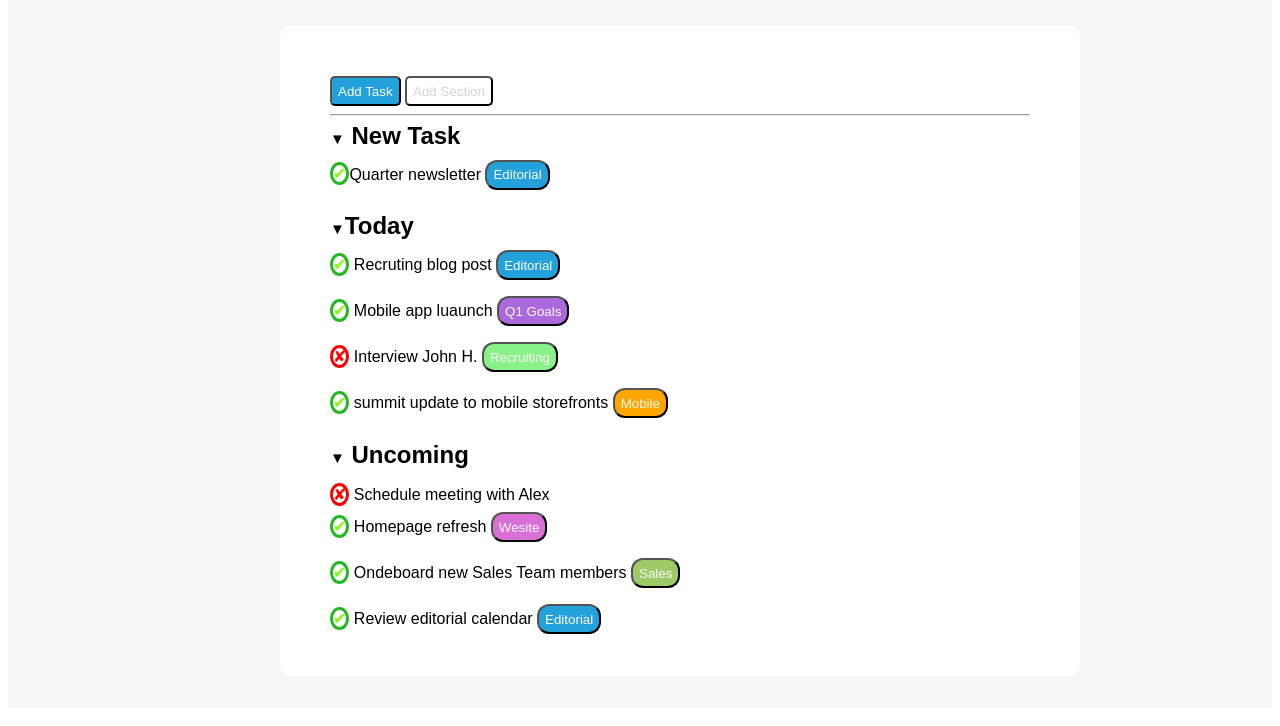
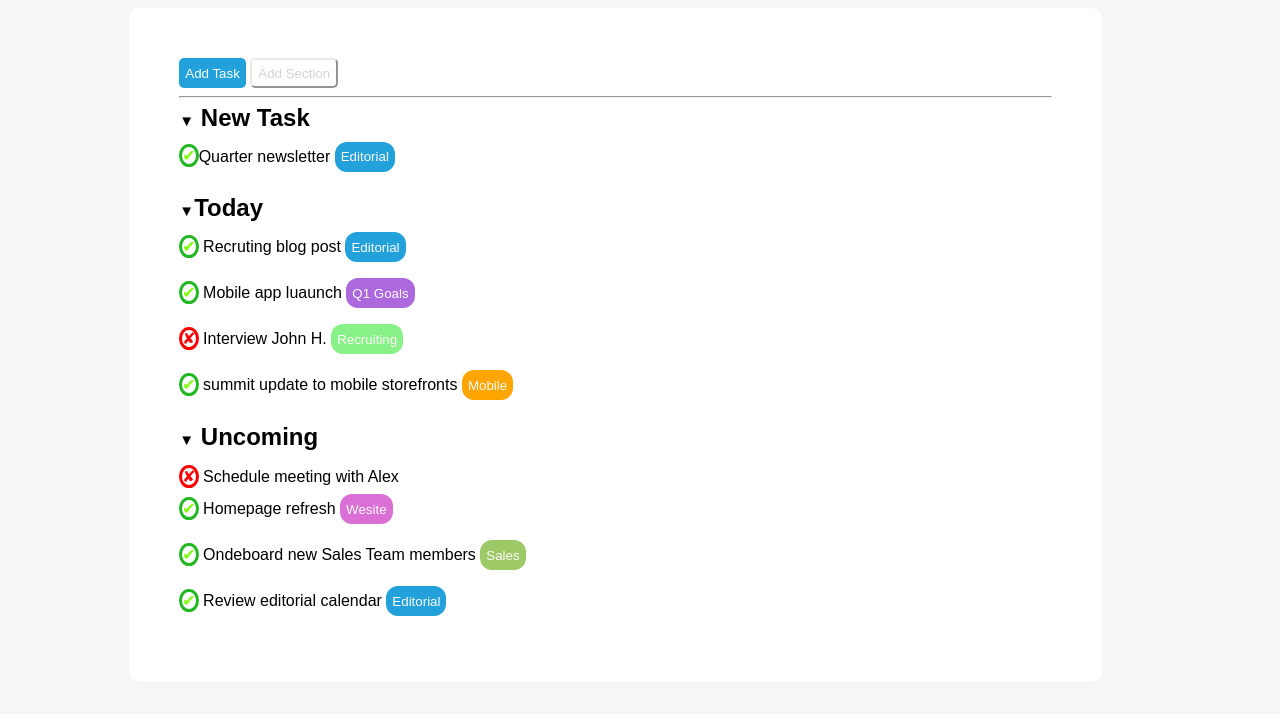
Before and after one commit to Martino888/html-css-toboolist, a plain HTML site: page index.html in a window 1280 px wide. Shown: the part 74-800 px from the top of the page. Drawn offline with Linux system fonts and the light colour scheme.

```diff
--- a/css/style.css
+++ b/css/style.css
@@ -1,5 +1,6 @@
 body {
 font-family: sans-serif;
+margin: 0%;
 }
 
 /*logo and title*/
@@ -21,10 +22,8 @@ h1{
 /*main and list */
 .container2{
     background-color:white;
-    width: 700px;
-    height: 550px;
-    margin-left: 20%;
-    margin-top: 10px;
+    margin-left: 8%;
+    margin-right: 12%;
     padding: 50px;
     border-top: 100px;
     border-radius: 10px ;
@@ -50,6 +49,8 @@ h1{
 #margin{
     background-color: rgb(245, 246, 246);
     padding: 2em;
+    margin: 0%;
+
 }
 
 .cerchio{
@@ -79,16 +80,20 @@ h1{
 .section{
     background-color: white;
     color: lightgrey;
+    border-color: rgb(235, 232, 229);
+
 }
 
 .task{
     background-color: rgb(34, 161, 219);
+    border-style: none;
 }
 
 .radius{
     border-radius: 12px;
     color:snow;
     height: 30px;
+    border-style: none;
 }
 
 .blu{
```
